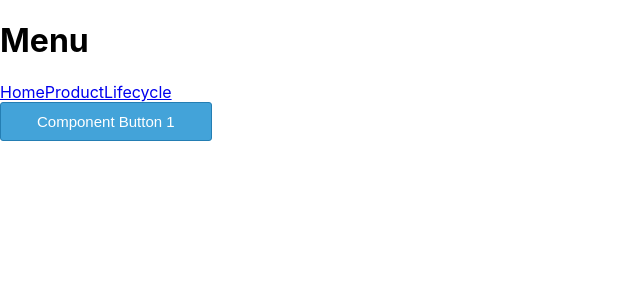
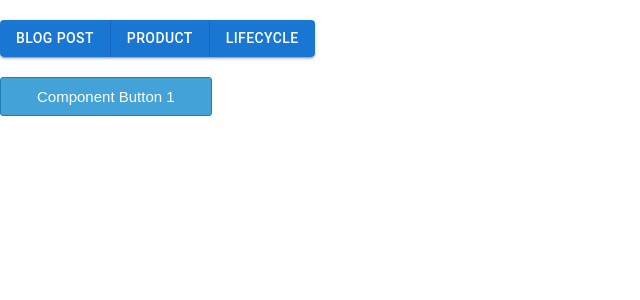
Before and after one commit to trianggautama/ReactJSTutorial, a React (Create React App) app: page /lifecycle in a window 1280 px wide. Shown: the top 300 px of the page, without its empty margins (0-640 px from the left). Built offline with nearby package versions, Linux system fonts and the light colour scheme.

Commit message:
styling with MUI

```diff
--- a/db.json
+++ b/db.json
@@ -577,12 +577,6 @@
       "body": "cupiditate quo est a modi nesciunt soluta\nipsa voluptas error itaque dicta in\nautem qui minus magnam et distinctio eum\naccusamus ratione error aut"
     },
     {
-      "id": 1644662137161,
-      "title": "ini contoh update",
-      "body": "ini isi contoh update",
-      "userId": 1
-    },
-    {
       "id": 1,
       "title": "",
       "body": "",
--- a/package.json
+++ b/package.json
@@ -3,6 +3,10 @@
   "version": "0.1.0",
   "private": true,
   "dependencies": {
+    "@emotion/react": "^11.7.1",
+    "@emotion/styled": "^11.6.0",
+    "@mui/material": "^5.4.1",
+    "@mui/styled-engine-sc": "^5.4.1",
     "@testing-library/jest-dom": "^5.16.2",
     "@testing-library/react": "^12.1.2",
     "@testing-library/user-event": "^13.5.0",
@@ -12,6 +16,7 @@
     "react-router": "^6.2.1",
     "react-router-dom": "^6.2.1",
     "react-scripts": "5.0.0",
+    "styled-components": "^5.3.3",
     "web-vitals": "^2.1.4"
   },
   "scripts": {
--- a/src/container/BlogPost/BlogPost.css
+++ b/src/container/BlogPost/BlogPost.css
@@ -66,15 +66,16 @@
 
 .update {
     padding: 12px 12px;
-    background: rgb(91, 226, 98);
+    background: rgb(243, 203, 72);
     color: white;
     border-radius: 4px;
     outline: none;
     margin-top: 18px;
+    margin-right: 5px;
 }
 .update:hover{
     cursor: pointer;
-    background:rgb(69, 187, 75)
+    background:rgb(228, 189, 60)
 }
 
 .form-add-post {
--- a/src/container/CardProduct/CardProduct.jsx
+++ b/src/container/CardProduct/CardProduct.jsx
@@ -1,4 +1,7 @@
 import React, {Component} from "react";
+import Button from '@mui/material/Button';
+import TextField from '@mui/material/TextField';
+
 
 class CardProduct extends Component {
 
@@ -39,9 +42,9 @@ class CardProduct extends Component {
                 <p className="product-title">Baju Olahraga</p>
                 <p className="product-price">Rp.300.000</p>
                 <div className="counter">
-                    <button className="minus" onClick={this.handleMinus}>-</button>
-                    <input type="text"  value={this.state.order}/>
-                    <button className="plus" onClick={this.handlePlus}>+</button>
+                    <Button variant="contained" color="info" onClick={this.handleMinus}>-</Button>
+                    <TextField    id="outlined-size-small"  defaultValue="Small" size="small" value={this.state.order}/>
+                    <Button variant="contained" color="info" onClick={this.handlePlus}>+</Button>
                 </div>
             </div>
         )
--- /dev/null
+++ b/src/container/Home/Home.css
@@ -0,0 +1,8 @@
+.link-menu {
+    text-decoration: none;
+    color: white;
+}
+.button-group-menu{
+    margin-top: 20px;
+    margin-bottom: 20px;
+}
--- a/src/container/Home/Home.jsx
+++ b/src/container/Home/Home.jsx
@@ -3,8 +3,12 @@ import BlogPost from "../BlogPost/BlogPost";
 // import YoutubeComponent from "../../component/YoutubeComponent/YoutubeComponent";
 import LifeCycle from "../LifeCycle/LifeCycle";
 import Product from "../Product/Product";
+import ButtonGroup from '@mui/material/ButtonGroup';
+import Button from '@mui/material/Button';
+import './Home.css'
+
 import {
-    BrowserRouter,
+    BrowserRouter as Router,
     Routes,
     Route,
     Link
@@ -24,13 +28,14 @@ class Home extends Component {
 
     render(){
        return(
-        <BrowserRouter>
+        <Router>
            <Fragment>
-            <h1>Menu</h1>
             <nav>
-                <Link to="/">Home</Link>
-                <Link to="/product">Product</Link>
-                <Link to="/lifecycle">Lifecycle</Link>
+                <ButtonGroup variant="contained" aria-label="outlined primary button group" className="button-group-menu">
+                    <Button><Link to="/" className="link-menu">Blog Post</Link> </Button>
+                    <Button><Link to="/product" className="link-menu">Product</Link></Button>
+                    <Button><Link to="/lifecycle" className="link-menu">Lifecycle</Link></Button>
+                </ButtonGroup>
             </nav>
            <Routes>
                  <Route path="/" element={<BlogPost />}></Route>
@@ -38,7 +43,7 @@ class Home extends Component {
                  <Route path="/lifecycle" element={<LifeCycle/>}></Route>
             </Routes>
            </Fragment>
-        </BrowserRouter>
+        </Router>
        )
     }
 }
--- a/src/container/Product/Product.css
+++ b/src/container/Product/Product.css
@@ -1,5 +1,5 @@
 .header {
-    background: #751b0b;
+    background: #3585ec;
     display: flex;
     width: 400px;
     justify-content: space-between;
@@ -21,7 +21,7 @@
   }
 
 .count {
-    background: #2d3c8d;
+    background: #eec05e;
     padding: 10px;
     border-radius: 50%;
     min-width: 10px;
@@ -58,27 +58,3 @@
     font-weight: 700;
     margin-left: 10px;
   }
-
-  .minus,
-  .plus {
-    color: white;
-    height: 45px;
-    width: 45px;
-    background: rgb(0, 0, 145);
-    border-radius: 5px;
-    border: 0;
-    margin: 2px 6px;
-  }
-
-  .counter {
-    margin-left: 12px;
-    margin-bottom: 10px;
-  }
-
-  .counter input {
-    height: 40px;
-    width: 200px;
-    border-radius: 3px;
-    border: 1px solid gray;
-    text-align: center;
-  }
```
Also changed, not shown: 1 other file (tests, documents, lock files or other folders).
